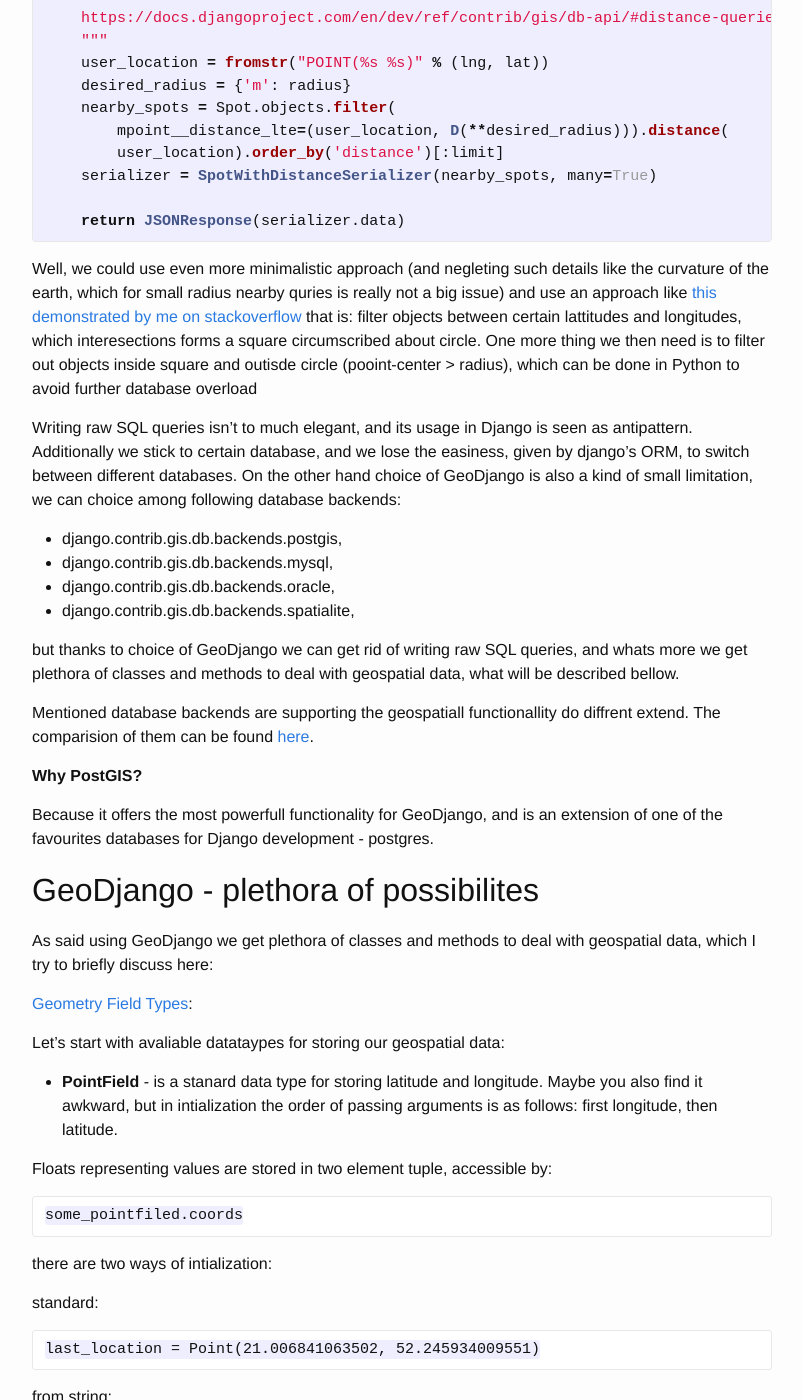
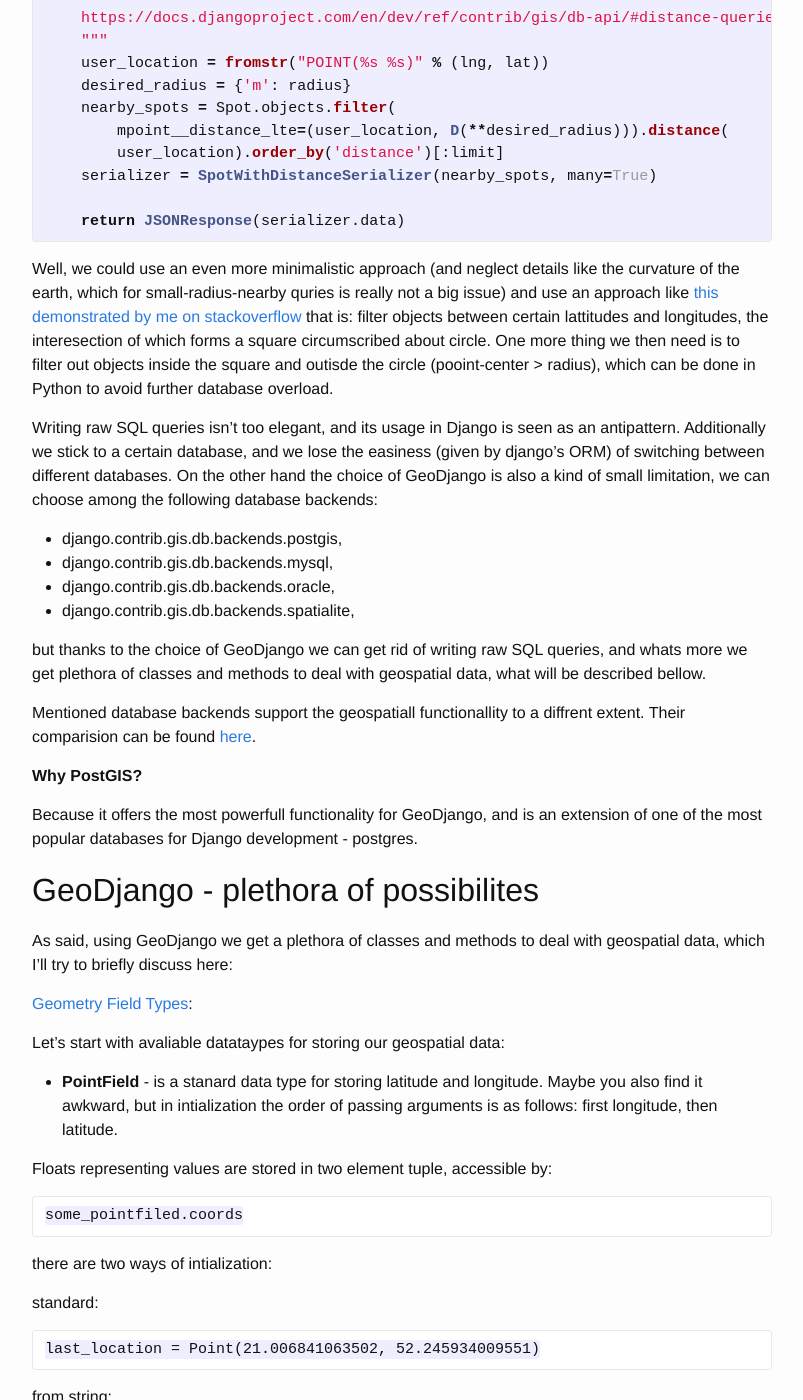
Before and after one commit to f4ww4z/andilabs.github.io, a Jekyll site: the page built from _posts/2015-01-31-postgis-geodjango-english.markdown, in a window 1280 px wide and 1400 px high, scrolled down 1413 px. Shown: the whole window, without its empty margins (238-1041 px from the left). Built offline with Jekyll 4.4.1, drawn with Linux system fonts in a browser that asks for light colours; some of the changed text lies outside the part shown.

Commit message:
corrected

```diff
--- a/_posts/2015-01-31-postgis-geodjango-english.markdown
+++ b/_posts/2015-01-31-postgis-geodjango-english.markdown
@@ -21,8 +21,8 @@ TECHNOLOGY STACK
 WHY PostGIS?
 -----------------
 
-Teoretically we could use any database for storing latitude and longitude and make nearby-queries using universal mathematical formula known as [Haversine formula](http://en.wikipedia.org/wiki/Haversine_formula).
-Below I present two django views. First uses standard MySQL database (but in fact it could be any offering basic math like cos, sin) and the second one make use of GeoDjango (with PostGIS behind):
+Teoretically we could use any database for storing the latitude and longitude and make nearby-queries using universal mathematical formula known as [Haversine formula](http://en.wikipedia.org/wiki/Haversine_formula).
+Below I present two django views. The first uses a standard MySQL database (but in fact it could be any database offering the basic math like cos, sin) and the second one makes use of GeoDjango (with PostGIS behind):
 
 {% highlight python %}
 def nearby_spots_haversine(request, lat, lng, radius=5000, limit=50):
@@ -67,30 +67,30 @@ def nearby_spots_postgis(request, lat, lng, radius=5000, limit=50):
     return JSONResponse(serializer.data)
 {% endhighlight %}
 
-Well, we could use even more minimalistic approach (and negleting such details like the curvature of the earth, which for small radius nearby quries is really not a big issue) and use an approach like [this demonstrated by me on stackoverflow](http://stackoverflow.com/questions/17682201/how-to-filter-a-django-model-with-latitude-and-longitude-coordinates-that-fall-w/21429344#21429344) that is: filter objects between certain lattitudes and longitudes, which interesections forms a square circumscribed about circle. One more thing we then need is to filter out objects inside square and outisde circle (pooint-center > radius), which can be done in Python to avoid further database overload
+Well, we could use an even more minimalistic approach (and neglect details like the curvature of the earth, which for small-radius-nearby quries is really not a big issue) and use an approach like [this demonstrated by me on stackoverflow](http://stackoverflow.com/questions/17682201/how-to-filter-a-django-model-with-latitude-and-longitude-coordinates-that-fall-w/21429344#21429344) that is: filter objects between certain lattitudes and longitudes, the interesection of which forms a square circumscribed about circle. One more thing we then need is to filter out objects inside the square and outisde the circle (pooint-center > radius), which can be done in Python to avoid further database overload.
 
 
-Writing raw SQL queries isn't to much elegant, and its usage in Django is seen as antipattern. Additionally we stick to certain database, and we lose the easiness, given by django's ORM, to switch between different databases. On the other hand choice of GeoDjango is also a kind of small limitation, we can choice among following database backends:
+Writing raw SQL queries isn't too elegant, and its usage in Django is seen as an antipattern. Additionally we stick to a certain database, and we lose the easiness (given by django's ORM) of switching between different databases. On the other hand the choice of GeoDjango is also a kind of small limitation, we can choose among the following database backends:
 
 * django.contrib.gis.db.backends.postgis,
 * django.contrib.gis.db.backends.mysql,
 * django.contrib.gis.db.backends.oracle,
 * django.contrib.gis.db.backends.spatialite,
 
-but thanks to choice of GeoDjango we can get rid of writing raw SQL queries, and whats more we get plethora of classes and methods to deal with geospatial data, what will be described bellow.
+but thanks to the choice of GeoDjango we can get rid of writing raw SQL queries, and whats more we get plethora of classes and methods to deal with geospatial data, what will be described bellow.
 
-Mentioned database backends are supporting the geospatiall functionallity do diffrent extend. The comparision of them can be found [here](https://docs.djangoproject.com/en/dev/ref/contrib/gis/db-api/#compatibility-tables).
+Mentioned database backends support the geospatiall functionallity to a diffrent extent. Their comparision can be found [here](https://docs.djangoproject.com/en/dev/ref/contrib/gis/db-api/#compatibility-tables).
 
 **Why PostGIS?**
 
-Because it offers the most powerfull  functionality for GeoDjango, and is an extension of one of the favourites databases for Django development - postgres.
+Because it offers the most powerfull  functionality for GeoDjango, and is an extension of one of the most popular databases for Django development - postgres.
 
 
 GeoDjango - plethora of possibilites
 ------------------------------------
 
 
-As said using GeoDjango we get plethora of classes and methods to deal with geospatial data, which I try to briefly discuss here:
+As said, using GeoDjango we get a plethora of classes and methods to deal with geospatial data, which I'll try to briefly discuss here:
 
 [Geometry Field Types](https://docs.djangoproject.com/en/dev/ref/contrib/gis/model-api/#django.contrib.gis.db.models.GeometryField):
 
@@ -124,15 +124,15 @@ from string:
 
 - **GeometryCollectionField** - collection for storing heterogenous objects (Poly, points, etc).
 
-It is worth noticing, that while registring in admin model with geospatial data types, we get support with simply map widgets fort selecting Point, Polygon or path. The sad thing is that the default backend is not using Google Maps, but rather very poor maps. But it is possbile to replace the default maps with GogoleMaps using [django-google-maps](https://pypi.python.org/pypi/django-google-maps/0.2.1).
+It is worth noticing, that while registering in the admin model with geospatial data types, we get support with simple map widgets for selecting Point, Polygon or path. The sad thing is that the default backend is not using Google Maps, but rather very poor maps. But it is possbile to replace the default maps with GogoleMaps using [django-google-maps](https://pypi.python.org/pypi/django-google-maps/0.2.1).
 
 ![GeoDjango widget for picking point in admin](/assets/django-admin-pick-point-for-geodjango.png)
 
-Next important element module is `django.contrib.gis.measure` allowing different kinds of measuring the distance between points and other objects. Class [Distance](https://docs.djangoproject.com/en/dev/ref/contrib/gis/measure/#django.contrib.gis.measure.Distance) (can be also aliased by D) allows alos easy manipulation with different units of measure ([avaliable measures](https://docs.djangoproject.com/en/dev/ref/contrib/gis/measure/#supported-units)). In module we find also class [Area](https://docs.djangoproject.com/en/dev/ref/contrib/gis/measure/#area) very hand every time we need to deal with calculating geographic area.
+The next important element of the module is `django.contrib.gis.measure` allowing different kinds of measuring the distance between points and other objects. Class [Distance](https://docs.djangoproject.com/en/dev/ref/contrib/gis/measure/#django.contrib.gis.measure.Distance) (can be also aliased by D) also allows easy manipulation of different units of measure ([avaliable measures](https://docs.djangoproject.com/en/dev/ref/contrib/gis/measure/#supported-units)). In this module we find also the class [Area](https://docs.djangoproject.com/en/dev/ref/contrib/gis/measure/#area) very handy every time we need to deal with calculating A geographic area.
 
 [GeoQuerySet API Reference](https://docs.djangoproject.com/en/dev/ref/contrib/gis/geoquerysets/#geoqueryset-api-reference):
 
-We appriciate GeoDjango fully while using [spatial lookups](https://docs.djangoproject.com/en/dev/ref/contrib/gis/geoquerysets/#spatial-lookups) and [distance lookups](https://docs.djangoproject.com/en/1.7/ref/contrib/gis/geoquerysets/#distance-lookups) offering us reach possibilites of filtering geospatial data. Below short list of methods, which can be applied to fields of class [GeometryField](https://docs.djangoproject.com/en/dev/ref/contrib/gis/model-api/#geometryfield):
+We appreciate GeoDjango fully while using [spatial lookups](https://docs.djangoproject.com/en/dev/ref/contrib/gis/geoquerysets/#spatial-lookups) and [distance lookups](https://docs.djangoproject.com/en/1.7/ref/contrib/gis/geoquerysets/#distance-lookups) offering us rich possibilites of filtering geospatial data. Below a short list of methods, which can be applied to fields of class [GeometryField](https://docs.djangoproject.com/en/dev/ref/contrib/gis/model-api/#geometryfield):
 
 a) ([spatial lookups](https://docs.djangoproject.com/en/dev/ref/contrib/gis/geoquerysets/#spatial-lookups)):
 
@@ -142,19 +142,19 @@ b) ([distance lookups](https://docs.djangoproject.com/en/1.7/ref/contrib/gis/geo
 
 * **distance_gt**, **distance_gte**, **distance_lt**, **distance_lte**, **dwithin**
 
-**dwithin** works very simmilar to **distance_lt** but produces different SQL and have different performance (dwithin make better uses of geo indexing)- more can be found [here](http://stackoverflow.com/questions/2235043/geodjango-difference-between-dwithin-and-distance-lt) and [here](http://stackoverflow.com/questions/7845133/how-can-i-query-all-my-data-within-a-distance-of-5-meters)
+**dwithin** works very similar to **distance_lt** but produces different SQL and has different performance (dwithin makes better uses of geo indexing)- more can be found [here](http://stackoverflow.com/questions/2235043/geodjango-difference-between-dwithin-and-distance-lt) and [here](http://stackoverflow.com/questions/7845133/how-can-i-query-all-my-data-within-a-distance-of-5-meters)
 
 
 FuckFinder API  requirements
 ----------------------------
 
-Let's call our demo app "FuckFinder", what in my opinion good reflects the philosophy of Tinder.
+Let's call our demo app "FuckFinder", what in my opinion is a good reflection of the philosophy of Tinder.
 
-In this demo we limit to creating:
+In this demo we limit ourselves to creating:
 
 a) simplified user model
 
-b) crucial view responsible for finding useres matching requesting users criteria and of course most important also matching criterium of geolocation, and returning calculated distance between users.
+b) crucial view responsible for finding useres matching users criteria and of course most importantly matching the criterium of geolocation, and returning calculated distance between users.
 
 MODEL of FuckFinder user:
 =========================
@@ -342,11 +342,11 @@ Let's check what is response time and how big is the retuned JSON for:
 
 	http://127.0.0.1:8000/api/fetch_fuckfinder_proposals_for/andi/52.22862/21.00195/
 
-For me the response time was 46 seconds (it of course may vary depending of hardware you have), and the size of returned JSON was above 20MB. It is not acceptable for mobile devices using oftne mobile network, and even on WIFI it is not resonable size.
+For me the response time was 46 seconds (of course it may vary depending of hardware you have), and the size of returned JSON was above 20MB. It is not acceptable for mobile devices which often use the mobile network, and even on WIFI it is not a resonable size.
 
-Let's have a look if order of filtering [sex+age, geo] vs [geo, sex+age] will make the difference. It differs only by 3 seconds. Not big deal.
+Let's have a look if order of filtering [sex+age, geo] vs [geo, sex+age] will make a difference. It differs only by 3 seconds. Not a big deal.
 
-Let's have a look on automatically created index in postgres:
+Let's have a look at the automatically created index in postgres:
 
 	fuckfinder_db=# \d+ api_fuckfinderuser
 	(...)
@@ -383,18 +383,18 @@ After doing so, we get even worses results. Let's try doing it for resonable fie
 	    "api_fuckfinderuser_sex_774e0911fdfeec21_uniq" btree (sex)
 	Has OIDs: no
 
-We make something better, but still we are transfering huge JSON (more than 20MB).
+We made something better, but still we are transfering huge JSON (more than 20MB).
 
-How we can make it smaller, and make our API more efficient? We cane introudce pagination of results.
+How we can make it smaller, and make our API more efficient? We can introudce pagination of results.
 
 PAGINATION
 ==========
 
-Idea of pagination is simply we split results we want to serve in to pages containing only maximally k-results from all, and link to next results page, and on futrhter pages also linkt to previous.
+The idea of pagination is simple, we split results we want to serve into pages containing only k-first results, and link to the next result page, and on futrhter pages also linkt to previous ones.
 
-To implement pagination we will use  `django_core.paginator`, as well `PaginationSerializer` from `Django Rest Framework`.
+To implement pagination we will use  `django_core.paginator`, as well as `PaginationSerializer` from `Django Rest Framework`.
 
-The calculated on the go `distance` field in queryset as well our geo field `last_location` because of being more complicated objects require explicit information how this should be serialized. We do it in `to_representation` of Serializer class.
+The calculated on the go `distance` field in queryset and our geo field `last_location` require explicit information on how they should be serialized. We specify it in `to_representation` of Serializer class.
 {% highlight python %}
 (...)
 class FuckFinderUserListSerializer(serializers.ModelSerializer):
@@ -469,7 +469,7 @@ def fetch_fuckfinder_proposals_for(request, nick_of_finder, current_latitude, cu
     return Response(serializer.data)
 {% endhighlight %}
 
-Use of pagination semms making a big change for our problem. Even someone very determined to find love probbaly wouldnt browse several thousands of results (in our example without pagination it was: 89,5k !!)at once, and the device of this person for sure ;-) While setting pagination to k=20 results, we came from huge 20MB repsonse to tiny 5KB, and the repsonse time is less than 2 seconds.
+The use of pagination seems making a big change for our problem. Even someone desperate for love probaly wouldnt browse through several thousands of results at once (in our example without pagination it was: 89,5k !!) ;-) While setting pagination to k=20 results, we came down from 20MB repsonse size to 5KB, and the repsonse time is less than 2 seconds.
 
 Response looks as follows:
 {% highlight json %}
```
